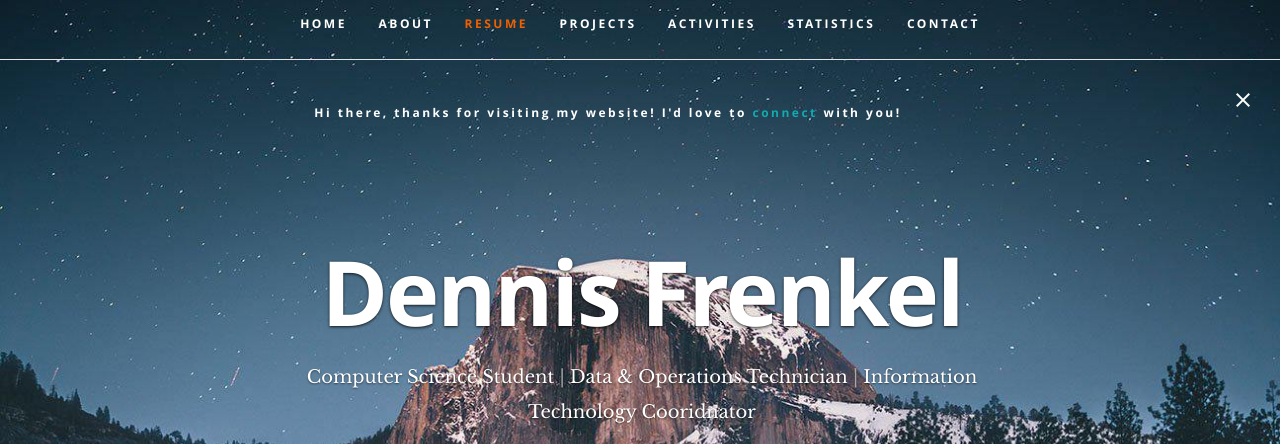
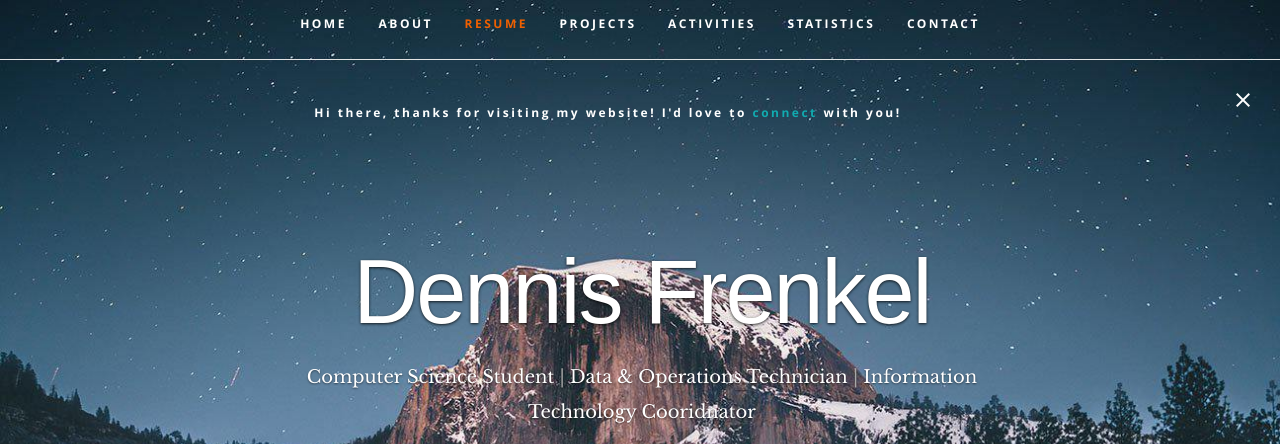
Before and after one commit to dennisfrenkel/Dennis-Frenkel-Website, a plain HTML site: page index.html in a window 1280 px wide. Shown: the top 444 px of the page. Drawn offline with nearby package versions, Linux system fonts and the light colour scheme.

Commit message:
Update font

```diff
--- a/css/layout.css
+++ b/css/layout.css
@@ -88,7 +88,7 @@ header .banner {
 }
 header .banner-text { width: 100%; }
 header .banner-text h1 {
-   font: 90px/1.1em 'opensans-bold', sans-serif;
+   font: 90px/1.1em 'opensans', sans-serif;
    color: #fff;
    letter-spacing: -2px;
    margin: 0 auto 18px auto;
```
